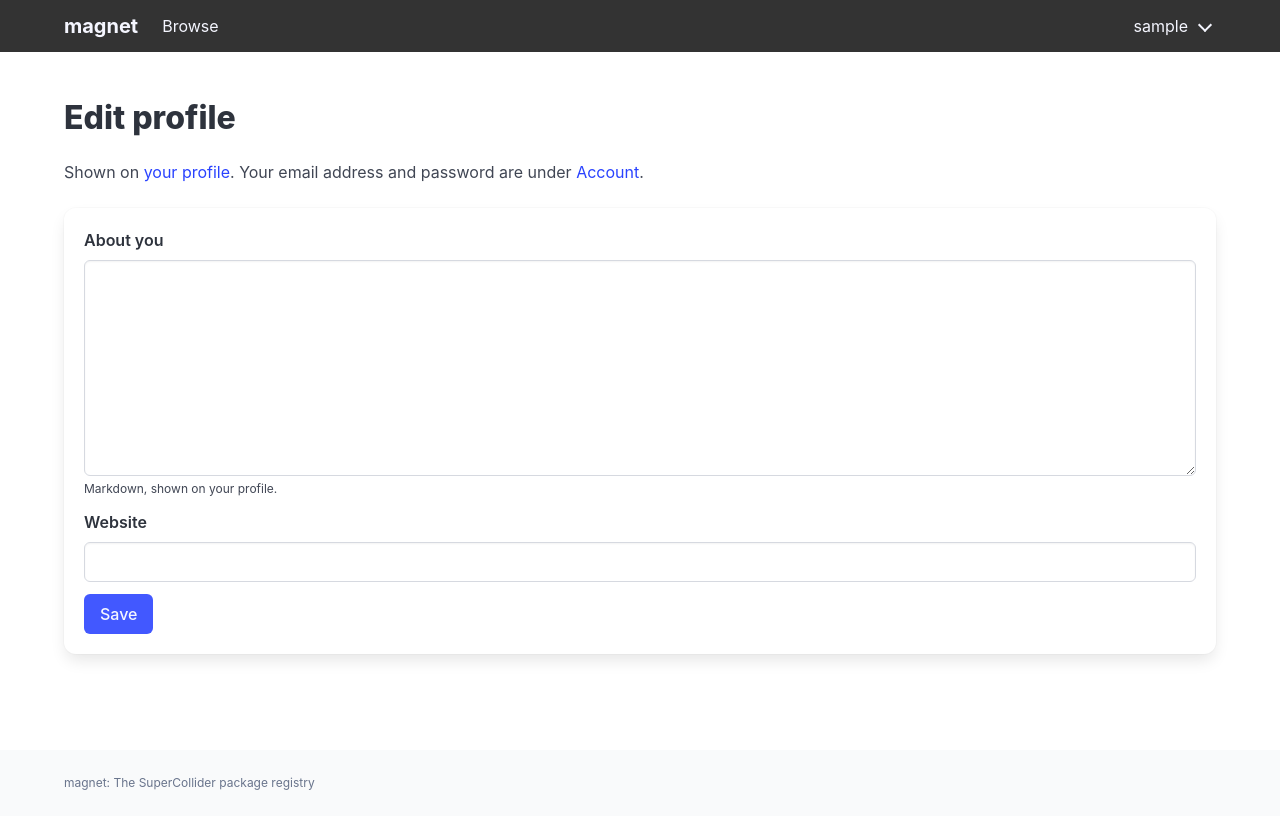
After one commit to capital-G/magnet_server, a Django app: page /users/settings in a window 1280 px wide. The commit adds this page. Run offline with Django 5.2, Linux system fonts and the light colour scheme; the visitor is signed in with stand-in values (Sample User, id 1); parts of the project's set-up code (start-up, migrations or seed data) failed here and were passed over; some libraries are stand-ins or nearby versions.

Commit message:
add user profile editing

```diff
--- /dev/null
+++ b/src/templates/users/settings.html
@@ -0,0 +1,31 @@
+{% extends "base.html" %}
+{% load form_tags %}
+
+{% block title %}Edit profile - magnet{% endblock %}
+
+{% block content %}
+<section class="section">
+    <div class="container">
+        <h1 class="title">Edit profile</h1>
+        <p class="mb-5">
+            Shown on <a href="{% url 'profile' user.username %}">your profile</a>.
+            Your email address and password are under <a href="{% url 'account_email' %}">Account</a>.
+        </p>
+
+        <form method="post" action="{% url 'profile-settings' %}" class="box">
+            {% csrf_token %}
+            {% for field in form %}
+                <div class="field">
+                    <label class="label" for="{{ field.id_for_label }}">{{ field.label }}</label>
+                    <div class="control">
+                        {% if field.widget_type == "textarea" %}{{ field|add_class:"textarea" }}{% else %}{{ field|add_class:"input" }}{% endif %}
+                    </div>
+                    {% for error in field.errors %}<p class="help is-danger">{{ error }}</p>{% endfor %}
+                    {% if field.help_text %}<p class="help">{{ field.help_text }}</p>{% endif %}
+                </div>
+            {% endfor %}
+            <button class="button is-link" type="submit">Save</button>
+        </form>
+    </div>
+</section>
+{% endblock %}
--- a/src/users/forms.py
+++ b/src/users/forms.py
@@ -1,5 +1,9 @@
 from allauth.account.forms import SignupForm as AllauthSignupForm
+from django import forms
+from django.core.validators import URLValidator
+from django.utils.translation import gettext_lazy as _
 
+from users.models import UserProfile
 from users.validators import USERNAME_HELP
 
 
@@ -9,3 +13,25 @@ class SignupForm(AllauthSignupForm):
     def __init__(self, *args, **kwargs):
         super().__init__(*args, **kwargs)
         self.fields["username"].help_text = USERNAME_HELP
+
+
+class ProfileForm(forms.ModelForm):
+    """The public part of a profile, edited by its user on `/users/settings`."""
+
+    profile = forms.CharField(
+        required=False,
+        max_length=5000,
+        label=_("About you"),
+        help_text=_("Markdown, shown on your profile."),
+        widget=forms.Textarea(attrs={"rows": 8}),
+    )
+    # only web links, no `ftp:` (the default of `URLField`)
+    website_url = forms.URLField(
+        required=False,
+        label=_("Website"),
+        validators=[URLValidator(schemes=["http", "https"])],
+    )
+
+    class Meta:
+        model = UserProfile
+        fields = ["profile", "website_url"]
--- a/src/users/urls.py
+++ b/src/users/urls.py
@@ -5,6 +5,7 @@ from users.views import (
     my_packages_view,
     profile_view,
     revoke_token_view,
+    settings_view,
     tokens_view,
 )
 
@@ -12,6 +13,7 @@ urlpatterns = [
     path(r"display-token", DisplayTokenView.as_view(), name="display-token"),
     path("tokens", tokens_view, name="tokens"),
     path("packages", my_packages_view, name="my-packages"),
+    path("settings", settings_view, name="profile-settings"),
     path("tokens/<int:pk>/revoke", revoke_token_view, name="revoke-token"),
     # after the other routes, their names are reserved usernames
     path("<str:username>", profile_view, name="profile"),
--- a/src/users/views.py
+++ b/src/users/views.py
@@ -1,15 +1,17 @@
 from django import forms
+from django.contrib import messages
 from django.contrib.auth import get_user_model
 from django.contrib.auth.decorators import login_required
 from django.db.models import Count, Prefetch, Q
 from django.http import HttpResponse
-from django.shortcuts import get_object_or_404, render
+from django.shortcuts import get_object_or_404, redirect, render
 from django.utils import timezone
 from django.views import View
 from django.views.decorators.http import require_POST
 
 from packages.models import Project, ProjectMember, Release
-from users.models import CiToken
+from users.forms import ProfileForm
+from users.models import CiToken, UserProfile
 from users.oauth import create_ci_token
 
 
@@ -92,7 +94,12 @@ def profile_view(request, username: str) -> HttpResponse:
     return render(
         request,
         "users/profile.html",
-        {"profile_user": user, "memberships": memberships},
+        {
+            "profile_user": user,
+            # created by the settings page, so not every user has one
+            "profile": UserProfile.objects.filter(user=user).first(),
+            "memberships": memberships,
+        },
     )
 
 
@@ -113,3 +120,17 @@ def my_packages_view(request) -> HttpResponse:
         .order_by("project__normalized_name")
     )
     return render(request, "users/my_packages.html", {"memberships": memberships})
+
+
+@login_required
+def settings_view(request) -> HttpResponse:
+    """Edit the public profile: the text about the user and their website."""
+    profile = UserProfile.objects.filter(user=request.user).first() or UserProfile(
+        user=request.user
+    )
+    form = ProfileForm(request.POST or None, instance=profile)
+    if request.method == "POST" and form.is_valid():
+        form.save()
+        messages.success(request, "Your profile has been saved.")
+        return redirect("profile", request.user.username)
+    return render(request, "users/settings.html", {"form": form})
```
Also changed, not shown: src/templates/users/profile.html (+13 -1 lines), src/users/tests/profile_tests.py (+60 -0 lines).
